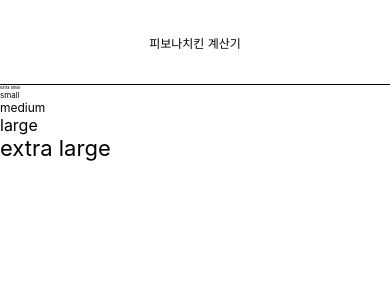
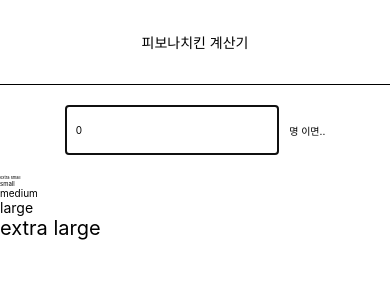
Before and after one commit to kanziw/fibonachicken, a React Native app: screen / in a window 390 px wide. Shown: the top 300 px of the page. Built offline with nearby package versions, Linux system fonts and the light colour scheme.

Commit message:
Add Input

```diff
--- a/screens/HomeScreen/Header.tsx
+++ b/screens/HomeScreen/Header.tsx
@@ -1,4 +1,5 @@
 import { Text } from '@/components/Text';
+import { useTheme } from '@/theme';
 import type { FC } from 'react';
 import { StyleSheet, View, type ViewProps } from 'react-native';
 
@@ -6,11 +7,14 @@ type Props = ViewProps & {
   title: string;
 };
 
-export const Header: FC<Props> = ({ title, style, ...viewProps }) => (
-  <View style={[styles.container, style]} {...viewProps}>
-    <Text>{title}</Text>
-  </View>
-);
+export const Header: FC<Props> = ({ title, style, ...viewProps }) => {
+  const { fontSize } = useTheme();
+  return (
+    <View style={[styles.container, style]} {...viewProps}>
+      <Text style={{ fontSize: fontSize.l }}>{title}</Text>
+    </View>
+  );
+};
 
 const styles = StyleSheet.create({
   container: {
--- a/screens/HomeScreen/HomeScreen.tsx
+++ b/screens/HomeScreen/HomeScreen.tsx
@@ -1,16 +1,37 @@
 import { Text } from '@/components/Text';
 import { useTheme } from '@/theme';
+import { useState } from 'react';
+import { StyleSheet, TextInput, View } from 'react-native';
 import { SafeAreaView } from 'react-native-safe-area-context';
 import { Header } from './Header';
 import { HorizontalDivider } from './HorizontalDivider';
 
 export const HomeScreen = () => {
-  const { deviceHeight, fontSize } = useTheme();
+  const { deviceWidth, deviceHeight, fontSize } = useTheme();
+  const [number, setNumber] = useState(0);
+
+  const onChangeNumber = (text: string) => {
+    setNumber(Math.max(Number(text.substring(0, 8)) || 0, 0));
+  };
 
   return (
     <SafeAreaView>
       <Header title="피보나치킨 계산기" style={{ height: deviceHeight * 0.1 }} />
       <HorizontalDivider />
+      <View style={styles.inputContainer}>
+        <TextInput
+          style={[styles.input, { width: deviceWidth * 0.55, fontSize: fontSize.m }]}
+          onChangeText={onChangeNumber}
+          value={`${number}`}
+          inputMode="numeric"
+          autoFocus={true}
+          defaultValue="0"
+          autoCorrect={false}
+          maxLength={8}
+          textAlign="center"
+        />
+        <Text>명 이면..</Text>
+      </View>
       <Text style={{ fontSize: fontSize.xs }}>extra small</Text>
       <Text style={{ fontSize: fontSize.s }}>small</Text>
       <Text style={{ fontSize: fontSize.m }}>medium</Text>
@@ -19,3 +40,19 @@ export const HomeScreen = () => {
     </SafeAreaView>
   );
 };
+
+const styles = StyleSheet.create({
+  inputContainer: {
+    flexDirection: 'row',
+    alignItems: 'center',
+    justifyContent: 'center',
+    marginVertical: 20,
+    columnGap: 10,
+  },
+  input: {
+    backgroundColor: 'white',
+    height: 50,
+    borderWidth: 1,
+    padding: 10,
+  },
+});
--- a/theme.ts
+++ b/theme.ts
@@ -18,10 +18,10 @@ export const useTheme = () => {
 
   const fontSize: Record<Size, number> = {
     xs: 4 * pixcelRatio,
-    s: 8 * pixcelRatio,
-    m: 12 * pixcelRatio,
-    l: 16 * pixcelRatio,
-    xl: 22 * pixcelRatio,
+    s: 6 * pixcelRatio,
+    m: 10 * pixcelRatio,
+    l: 14 * pixcelRatio,
+    xl: 20 * pixcelRatio,
   };
 
   return {
```
